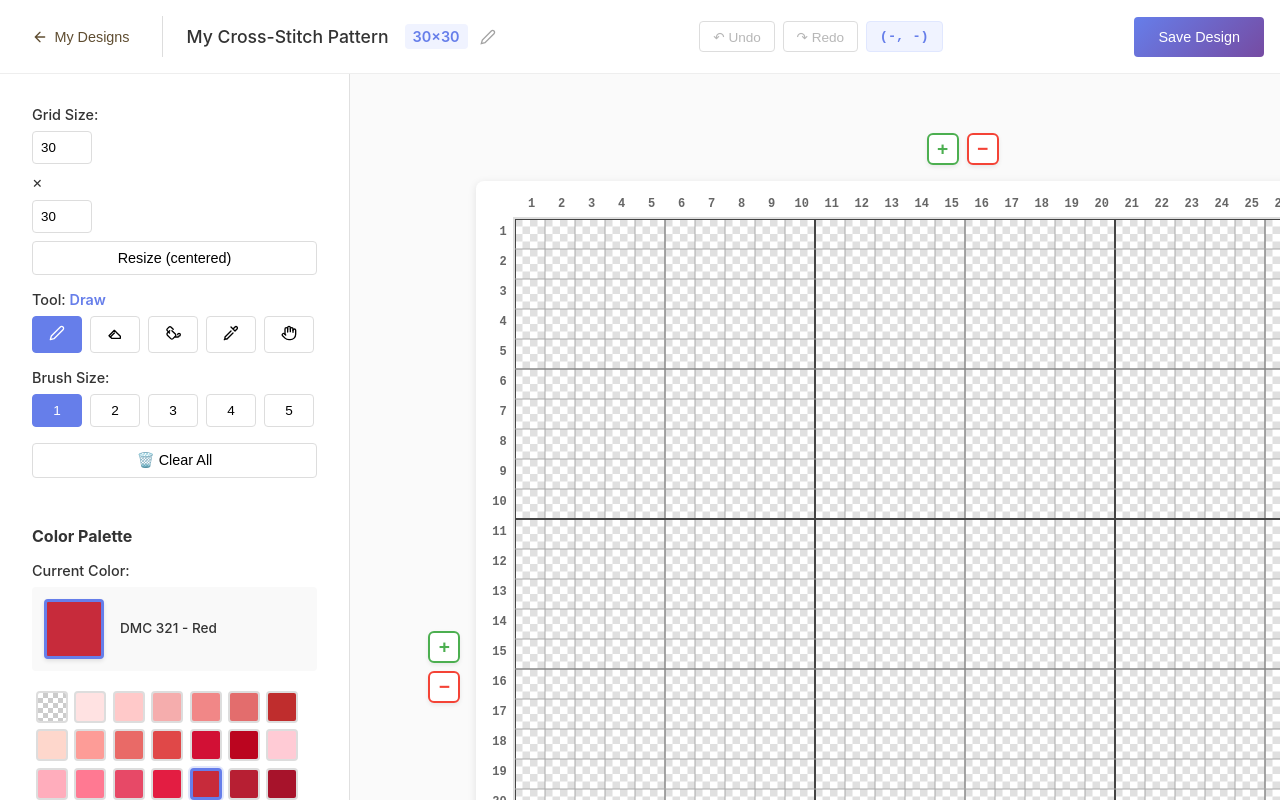
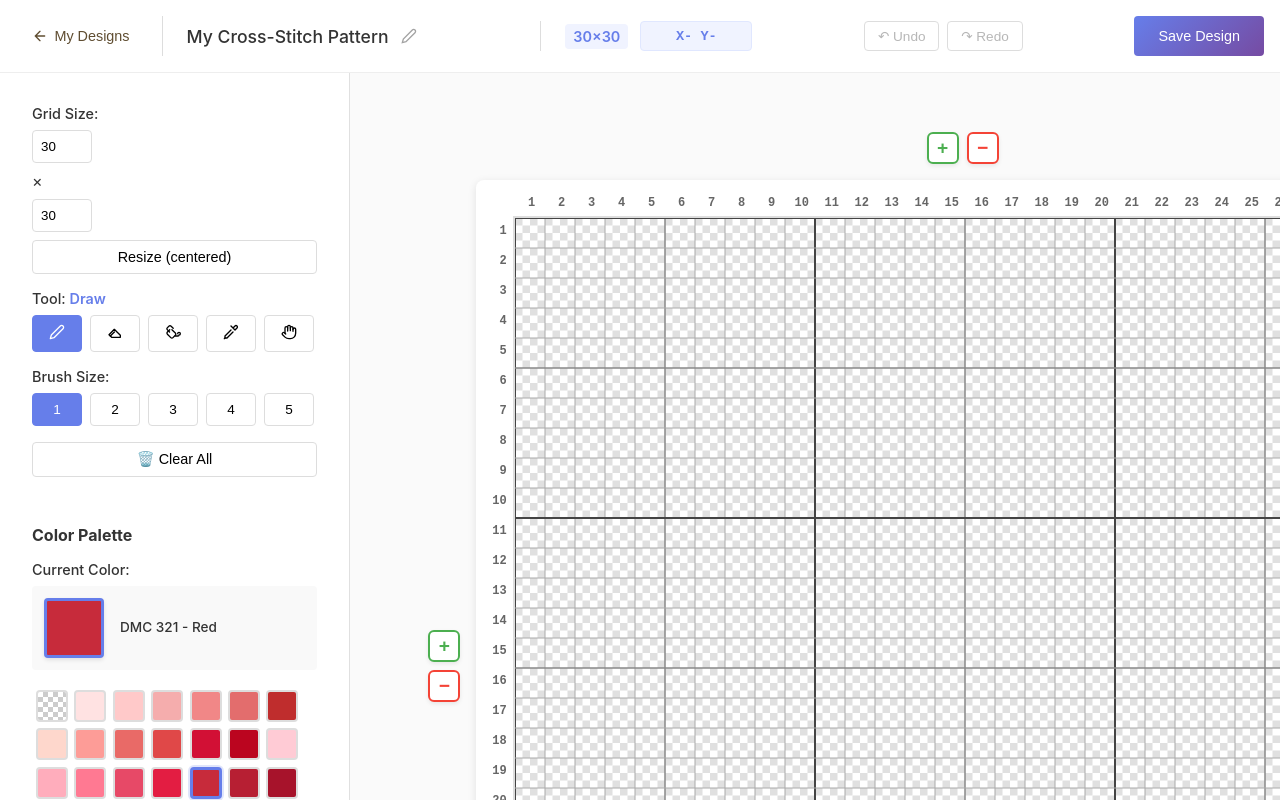
Before and after one commit to itsEliseB/CrossAndStitches, a Vue app in the folder frontend/: page /designs/new in a window 1280 px wide. Built offline with nearby package versions, Linux system fonts and the light colour scheme; no server answers; sample sign-in values are in the browser's storage.

Commit message:
fix(grid) : Update the canvas wrapper dimensions and layout

```diff
--- a/frontend/src/components/Designer/SavePanel.vue
+++ b/frontend/src/components/Designer/SavePanel.vue
@@ -13,10 +13,9 @@
         <span>My Designs</span>
       </button>
       <div class="title-group">
-        <!-- Display mode: show title + edit button + dimensions -->
+        <!-- Display mode: show title + edit button -->
         <div v-if="!isEditingTitle" class="title-display">
           <span class="title-text">{{ title || titlePlaceholder }}</span>
-          <span v-if="gridDimensions" class="dimensions">{{ gridDimensions }}</span>
           <button
             @click="startEditingTitle"
             class="edit-btn"
@@ -45,14 +44,14 @@
         />
       </div>
     </div>
-    <!-- <div class="form-group"> -->
-    <!-- <label>Description:</label> -->
-    <!-- <textarea -->
-    <!-- :value="description" -->
-    <!-- @input="$emit('update:description', $event.target.value)" -->
-    <!-- :placeholder="descriptionPlaceholder" -->
-    <!-- ></textarea> -->
-    <!-- </div> -->
+
+    <!-- Canvas info: dimensions and coordinates -->
+    <div class="canvas-info">
+      <span v-if="gridDimensions" class="dimensions">{{ gridDimensions }}</span>
+      <div class="coordinates-display">{{ hoveredCoordinates }}</div>
+    </div>
+
+    <!-- History controls -->
     <div class="setting-group">
       <button @click="$emit('undo')" :disabled="!canUndo" class="btn btn-small" title="Undo (Ctrl+Z)">
         ↶ Undo
@@ -60,9 +59,6 @@
       <button @click="$emit('redo')" :disabled="!canRedo" class="btn btn-small" title="Redo (Ctrl+Y)">
         ↷ Redo
       </button>
-      <div class="coordinates-display">
-        {{ hoveredCoordinates }}
-      </div>
     </div>
 
     <button @click="$emit('save')" class="btn btn-primary" :disabled="saving">
@@ -246,6 +242,14 @@ const handleNavigateBack = () => {
   box-shadow: 0 0 0 3px rgba(102, 126, 234, 0.1);
 }
 
+.canvas-info {
+  display: flex;
+  gap: 0.75rem;
+  align-items: center;
+  padding-left: 1rem;
+  border-left: 1px solid #ddd;
+}
+
 .setting-group {
   display: flex;
   gap: 0.5rem;
@@ -308,6 +312,8 @@ const handleNavigateBack = () => {
   font-weight: 600;
   color: #667eea;
   font-family: monospace;
+  width: 7rem;
+  text-align: center;
   border: 1px solid #e0e7ff;
 }
 </style>
--- a/frontend/src/views/Designer.vue
+++ b/frontend/src/views/Designer.vue
@@ -203,6 +203,9 @@ const panStartY = ref(0)
 const scrollStartX = ref(0)
 const scrollStartY = ref(0)
 
+// Performance optimization: throttle renders with requestAnimationFrame
+let pendingRenderFrame = null
+
 // Undo/Redo state
 const history = ref([])
 const historyIndex = ref(-1)
@@ -269,9 +272,9 @@ const hasUnsavedChanges = computed(() => {
 
 // Format hovered coordinates for display
 const hoveredCoordinatesDisplay = computed(() => {
-  if (!cursorPosition.value) return '(-, -)'
+  if (!cursorPosition.value) return 'X- Y-'
   const { x, y } = cursorPosition.value
-  return `(${x + 1}, ${y + 1})`
+  return `X${x + 1} Y${y + 1}`
 })
 
 // Calculate canvas-area minimum dimensions
@@ -298,8 +301,8 @@ const canvasAreaStyle = computed(() => {
   const minHeight = containerHeight + 32 + 32 // 2rem + 32px
 
   return {
-    minWidth: `${minWidth}px`,
-    minHeight: `${minHeight}px`
+    width: `${minWidth}px`,
+    height: `${minHeight}px`
   }
 })
 
@@ -512,6 +515,16 @@ const drawCheckeredPattern = (x, y, size) => {
       }
     }
   }
+}
+
+// Throttled render function using requestAnimationFrame
+const scheduleRender = () => {
+  if (pendingRenderFrame !== null) return // Already scheduled
+
+  pendingRenderFrame = requestAnimationFrame(() => {
+    renderGrid()
+    pendingRenderFrame = null
+  })
 }
 
 // Render grid on canvas
@@ -749,8 +762,12 @@ const handleMouseMove = (event) => {
   // Update cursor position for brush preview
   const { x, y } = getGridCoords(event)
   if (x >= 0 && x < gridWidth.value && y >= 0 && y < gridHeight.value) {
-    cursorPosition.value = { x, y }
-    renderGrid()  // Re-render to show brush preview
+    // Only update if position actually changed
+    const posChanged = !cursorPosition.value || cursorPosition.value.x !== x || cursorPosition.value.y !== y
+    if (posChanged) {
+      cursorPosition.value = { x, y }
+      scheduleRender()  // Throttled render for brush preview
+    }
   }
 
   draw(event)  // Handle drawing
@@ -762,7 +779,7 @@ const handleMouseLeave = (event) => {
   stopDrawing(event)  // Stop drawing
   hoveredColorInfo.value = null  // Clear color info
   cursorPosition.value = null  // Clear brush preview
-  renderGrid()  // Re-render to clear preview
+  scheduleRender()  // Re-render to clear preview (throttled)
 }
 
 // Flood fill algorithm for bucket tool
@@ -965,6 +982,11 @@ onMounted(async () => {
     if (successAlertTimer) {
       clearTimeout(successAlertTimer)
     }
+
+    // Cancel pending render frame
+    if (pendingRenderFrame !== null) {
+      cancelAnimationFrame(pendingRenderFrame)
+    }
   })
 })
 </script>
@@ -1106,6 +1128,8 @@ onMounted(async () => {
   display: flex;
   justify-content: center;
   align-items: center;
+  min-height: 100%;
+  min-width: 100%;
 }
 
 /* Canvas container */
```
